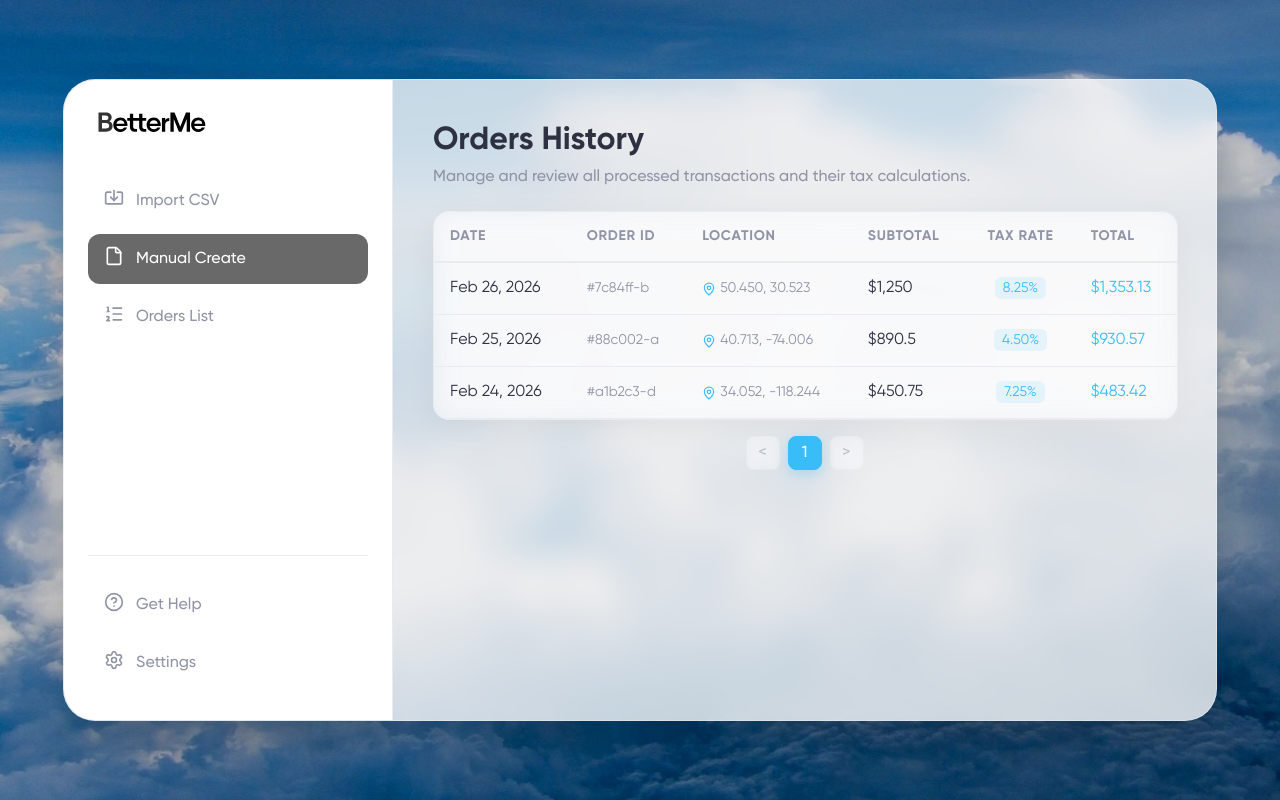
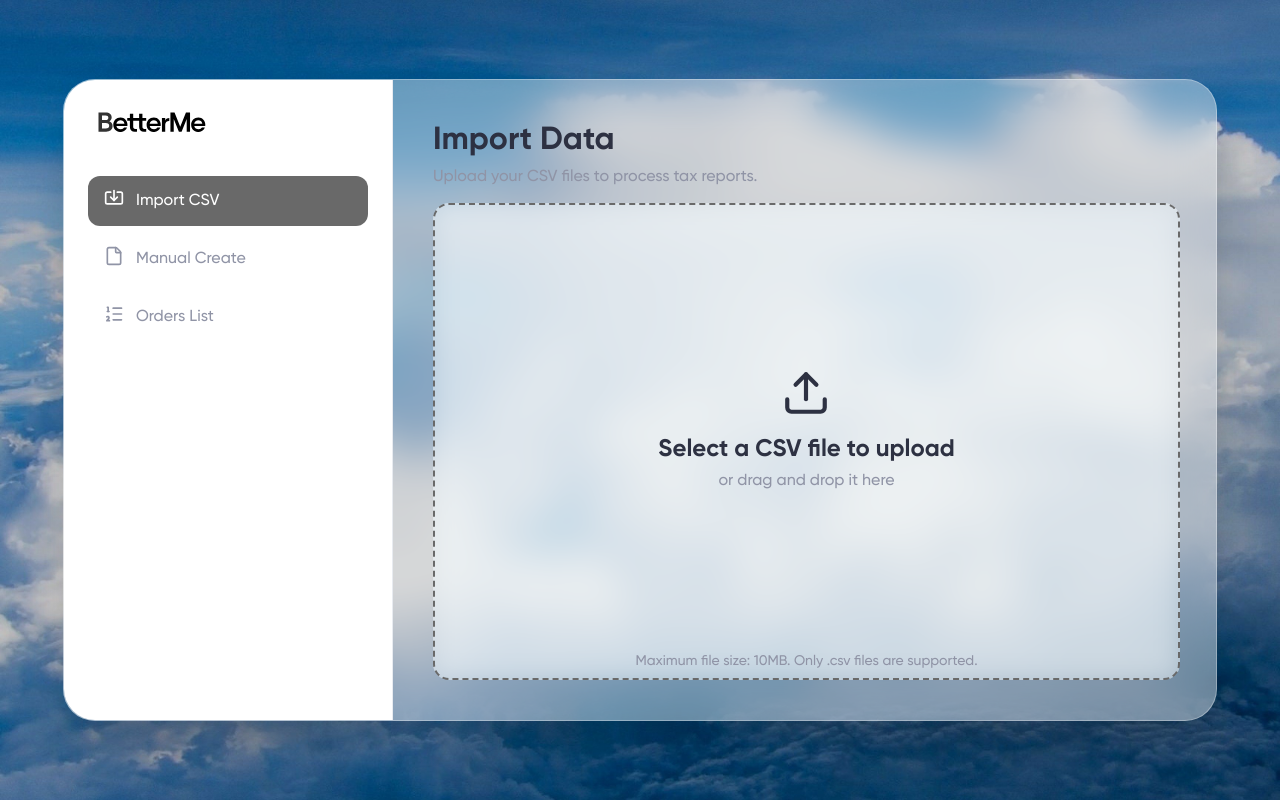
Before and after one commit to IlyaKrasulia/InstantWellnessKitsTaxHelper-App, a React (Vite) app: page /import in a window 1280 px wide. Built offline with nearby package versions, Linux system fonts and the light colour scheme.

Commit message:
feat: add navigation

```diff
--- a/src/components/AppLayout.tsx
+++ b/src/components/AppLayout.tsx
@@ -1,46 +1,84 @@
 import styled from "styled-components";
+import { Outlet, useMatches, useNavigate } from "react-router-dom";
 import { COLORS, FONT_SIZES, FONTS, SPACING } from "@styles";
 import logo from "@assets/images/logo-black.svg";
-import fitnessImg from "@assets/images/login-bg.jpg";
 import { File, HelpCircle, Import, ListOrdered, Settings } from "lucide-react";
-import { ReactNode } from "react";
+import { RouteNames } from "@/utils/routes";
+import { MainBG } from "./MainBG";
+import { GlassContainer } from "./GlassContainer";
 
-const Layout = styled.div`
-  position: relative;
-  width: 100vw;
-  height: 100vh;
-  background-image:
-    linear-gradient(rgba(0, 0, 0, 0.2), rgba(0, 0, 0, 0.2)), url(${fitnessImg});
-  background-size: cover;
-  background-position: center;
-  overflow: hidden;
+interface RouteHandle {
+  title?: string;
+  info?: string;
+}
 
-  display: flex;
-  justify-content: center;
-  align-items: center;
-`;
+const TABS = [
+  { name: "Import CSV", icon: <Import />, path: RouteNames.IMPORT },
+  { name: "Manual Create", icon: <File />, path: RouteNames.CREATE },
+  { name: "Orders List", icon: <ListOrdered />, path: RouteNames.ORDERS },
+];
 
-const AppContainer = styled.div`
-  display: flex;
-  width: 90vw;
-  height: 80vh;
+export const AppLayout = () => {
+  const navigate = useNavigate();
 
-  background-color: rgba(248, 249, 250, 0.8);
+  const matches = useMatches();
 
-  backdrop-filter: blur(15px);
-  -webkit-backdrop-filter: blur(15px);
+  const currentMatch = matches.find((m) => m.handle);
+  const { title, info } = (currentMatch?.handle as RouteHandle) || {};
 
-  border-radius: 32px;
-  border: 1px solid rgba(255, 255, 255, 0.3);
-  box-shadow: 0 25px 50px -12px rgba(0, 0, 0, 0.25);
+  const onOpenPage = (path: string) => {
+    navigate(`/${path}`);
+  };
 
-  overflow: hidden;
-  z-index: 10;
-`;
+  return (
+    <MainBG>
+      <GlassContainer>
+        <SidebarContainer>
+          <div style={{ paddingLeft: "10px" }}>
+            <img src={logo} alt="BDPay" style={{ height: "20px" }} />
+          </div>
+
+          <NavMenu>
+            {TABS.map((tab) => (
+              <NavItem
+                key={tab.path}
+                $active={currentMatch?.pathname === `/${tab.path}`}
+                onClick={() => onOpenPage(tab.path)}
+              >
+                <span>{tab.icon}</span> {tab.name}
+              </NavItem>
+            ))}
+          </NavMenu>
+
+          <BottomMenu>
+            <NavItem>
+              <span>
+                <HelpCircle />
+              </span>{" "}
+              Get Help
+            </NavItem>
+            <NavItem>
+              <span>
+                <Settings />
+              </span>{" "}
+              Settings
+            </NavItem>
+          </BottomMenu>
+        </SidebarContainer>
+
+        <MainContent>
+          {title && <Title>{title}</Title>}
+          {info && <InfoText>{info}</InfoText>}
+          <Outlet />
+        </MainContent>
+      </GlassContainer>
+    </MainBG>
+  );
+};
 
 const SidebarContainer = styled.aside`
   width: 280px;
-  height: 100мр;
+  height: 100vh;
   background-color: ${COLORS.surface};
   border-right: 1px solid ${COLORS.border};
   display: flex;
@@ -111,65 +149,3 @@ const InfoText = styled.h3`
   font-size: ${FONT_SIZES.body};
   color: ${COLORS.textSecondary};
 `;
-
-interface IProps {
-  children: ReactNode;
-  title?: string;
-  info?: string;
-}
-
-export const AppLayout = ({ children, title, info }: IProps) => {
-  return (
-    <Layout>
-      <AppContainer>
-        <SidebarContainer>
-          <div style={{ paddingLeft: "10px" }}>
-            <img src={logo} alt="BDPay" style={{ height: "20px" }} />
-          </div>
-
-          <NavMenu>
-            <NavItem>
-              <span>
-                <Import />
-              </span>{" "}
-              Import CSV
-            </NavItem>
-            <NavItem $active>
-              <span>
-                <File />
-              </span>{" "}
-              Manual Create
-            </NavItem>
-            <NavItem>
-              <span>
-                <ListOrdered />
-              </span>{" "}
-              Orders List
-            </NavItem>
-          </NavMenu>
-
-          <BottomMenu>
-            <NavItem>
-              <span>
-                <HelpCircle />
-              </span>{" "}
-              Get Help
-            </NavItem>
-            <NavItem>
-              <span>
-                <Settings />
-              </span>{" "}
-              Settings
-            </NavItem>
-          </BottomMenu>
-        </SidebarContainer>
-
-        <MainContent>
-          {title && <Title>{title}</Title>}
-          {info && <InfoText>{info}</InfoText>}
-          {children}
-        </MainContent>
-      </AppContainer>
-    </Layout>
-  );
-};
--- /dev/null
+++ b/src/components/GlassContainer.tsx
@@ -0,0 +1,26 @@
+import styled from "styled-components";
+
+interface IProps {
+  children?: React.ReactNode;
+}
+
+export const GlassContainer = ({children}: IProps) => {
+  return <AppContainer>{children}</AppContainer>;
+};
+
+const AppContainer = styled.div`
+  display: flex;
+  width: 90vw;
+  height: 80vh;
+
+  background: rgba(255, 255, 255, 0.4);
+  backdrop-filter: blur(20px);
+  -webkit-backdrop-filter: blur(20px);
+
+  border-radius: 32px;
+  border: 1px solid rgba(255, 255, 255, 0.3);
+  box-shadow: 0 25px 50px -12px rgba(0, 0, 0, 0.25);
+
+  overflow: hidden;
+  z-index: 10;
+`;
--- /dev/null
+++ b/src/components/MainBG.tsx
@@ -0,0 +1,25 @@
+import styled from "styled-components";
+import bg from "@assets/images/login-bg.jpg";
+
+interface IProps {
+  children?: React.ReactNode;
+}
+
+export const MainBG = (props: IProps) => {
+  return <Layout>{props.children}</Layout>;
+};
+
+const Layout = styled.div`
+  position: relative;
+  width: 100vw;
+  height: 100vh;
+  background-image:
+    linear-gradient(rgba(0, 0, 0, 0.2), rgba(0, 0, 0, 0.2)), url(${bg});
+  background-size: cover;
+  background-position: center;
+  overflow: hidden;
+
+  display: flex;
+  justify-content: center;
+  align-items: center;
+`;
--- a/src/main.jsx
+++ b/src/main.jsx
@@ -1,20 +1,14 @@
 import { StrictMode } from "react";
 
 import { createRoot } from "react-dom/client";
+import { RouterProvider } from "react-router-dom";
 
 import "./index.css";
-import { AppLayout } from "./components/AppLayout";
-import { CreateManualOrder } from "./pages/mainStack/CreateManualOrder";
-import { ImportCSVScreen } from "./pages/mainStack/ImportCSV";
-import { OrdersList } from "./pages/mainStack/ordersList";
+
+import { router } from "./router/routes";
 
 createRoot(document.getElementById("root")).render(
   <StrictMode>
-    <AppLayout
-      title="Orders History"
-      info="Manage and review all processed transactions and their tax calculations."
-    >
-      <OrdersList />
-    </AppLayout>
+    <RouterProvider router={router} />
   </StrictMode>
 );
--- a/src/pages/auth/Login/styles.ts
+++ b/src/pages/auth/Login/styles.ts
@@ -1,4 +1,4 @@
-import { BORDER_RADIUS, COLORS, FONT_SIZES, FONTS, SHADOWS } from '@/utils/styles';
+import { COLORS, FONT_SIZES, FONTS, SHADOWS } from '@/utils/styles';
 import fitnessImg from '@assets/images/login-bg.jpg';
 import styled from 'styled-components';
 
--- /dev/null
+++ b/src/pages/mainStack/ErrorPage/index.tsx
@@ -0,0 +1,58 @@
+import { useNavigate } from "react-router-dom";
+import styled from "styled-components";
+import { CloudOff, Home } from "lucide-react";
+import { BORDER_RADIUS, COLORS, FONTS, SPACING } from "@/utils/styles";
+import { CustomButton } from "@/components/CustomButton";
+import { RouteNames } from "@/utils/routes";
+import { MainBG } from "@/components/MainBG";
+
+export const ErrorPage = () => {
+  const navigate = useNavigate();
+
+  const onOpenHome = () => {
+    navigate(RouteNames.IMPORT);
+  };
+
+  return (
+    <MainBG>
+      <GlassContainer>
+        <CloudOff size={80} color={COLORS.primarySolid} />
+        <ErrorTitle>Page Not Found</ErrorTitle>
+        <ErrorDescription>
+          Oops! It seems this cloud doesn't exist. The page you are looking for
+          might have been moved or deleted.
+        </ErrorDescription>
+
+        <CustomButton onClick={onOpenHome} variant="primary">
+          <Home size={18} style={{ marginRight: "8px" }} />
+          Return to Home
+        </CustomButton>
+      </GlassContainer>
+    </MainBG>
+  );
+};
+
+const GlassContainer = styled.div`
+  background: rgba(255, 255, 255, 0.4);
+  backdrop-filter: blur(20px);
+  -webkit-backdrop-filter: blur(20px);
+  border-radius: ${BORDER_RADIUS.large};
+  padding: ${SPACING.xl};
+  text-align: center;
+  max-width: 500px;
+`;
+
+const ErrorTitle = styled.h2`
+  color: ${COLORS.textPrimary};
+  margin-bottom: ${SPACING.md};
+  font-family: ${FONTS.family};
+  font-weight: ${FONTS.weight.bold};
+`;
+
+const ErrorDescription = styled.p`
+  color: ${COLORS.textSecondary};
+  margin-bottom: ${SPACING.lg};
+  line-height: 1.6;
+  font-family: ${FONTS.family};
+  font-weight: ${FONTS.weight.regular};
+`;
--- a/src/pages/mainStack/ImportCSV/components/UploadedState.tsx
+++ b/src/pages/mainStack/ImportCSV/components/UploadedState.tsx
@@ -15,7 +15,6 @@ export const UploadedState = ({
   filename,
   filesize,
   isError,
-  errorMsg,
 }: IProps) => {
   const formatedSize = useMemo(() => filesize.toLocaleString(), [filesize]);
 
--- a/src/pages/mainStack/ImportCSV/index.tsx
+++ b/src/pages/mainStack/ImportCSV/index.tsx
@@ -1,8 +1,6 @@
 import {
   BORDER_RADIUS,
   COLORS,
-  FONT_SIZES,
-  FONTS,
   SPACING,
 } from "@/utils/styles";
 import { ChangeEvent, useRef, useState } from "react";
@@ -10,9 +8,9 @@ import styled from "styled-components";
 import { EmpryState } from "./components/EmptyState";
 import { UploadedState } from "./components/UploadedState";
 
-export const ImportCSVScreen = () => {
+export const ImportCSVPage = () => {
   const [isDragActive, setIsDragActive] = useState(false);
-  const [isError, setIsError] = useState(false);
+  const [isError] = useState(false);
   const [selectedFile, setSelectedFile] = useState<File>();
 
   const inputRef = useRef(null);
@@ -136,30 +134,3 @@ const Container = styled.div<{ $active?: boolean, $hasError?: boolean }>`
         : 'inset 0 0 20px rgba(56, 189, 248, 0.1), 0 8px 24px rgba(56, 189, 248, 0.08)'};
   }
 `;
-
-const UploadInfoTitle = styled.h2`
-  font-family: ${FONTS.family};
-  font-weight: ${FONTS.weight.bold};
-  font-size: ${FONT_SIZES.h2};
-  margin-bottom: ${SPACING.sm};
-  margin-top: ${SPACING.md};
-  color: ${COLORS.textPrimary};
-  text-align: center;
-`;
-
-const UploadInfoInfo = styled.h3`
-  font-family: ${FONTS.family};
-  font-weight: ${FONTS.weight.medium};
-  font-size: ${FONT_SIZES.body};
-  color: ${COLORS.textSecondary};
-  text-align: center;
-`;
-
-const HintText = styled.h4`
-  font-family: ${FONTS.family};
-  font-weight: ${FONTS.weight.medium};
-  font-size: ${FONT_SIZES.small};
-  color: ${COLORS.textSecondary};
-  text-align: center;
-  margin-bottom: ${SPACING.sm};
-`;
--- a/src/pages/mainStack/ordersList/components/Table.tsx
+++ b/src/pages/mainStack/ordersList/components/Table.tsx
@@ -12,7 +12,6 @@ import { useState } from "react";
 import ReactPaginate from "react-paginate";
 import styled from "styled-components";
 
-const items = [1, 2, 3, 4, 5, 6, 7, 8, 9, 10, 11, 12, 13, 14];
 const ITEMS_PER_PAGE = 5;
 
 export const Table = () => {
--- /dev/null
+++ b/src/router/ProtectedRoute.tsx
@@ -0,0 +1,7 @@
+import { Navigate, Outlet } from "react-router-dom";
+
+export const ProtectedRoute = () => {
+  const isAuthenticated = Boolean(true);
+
+  return isAuthenticated ? <Outlet /> : <Navigate to="/login" replace />;
+};
--- /dev/null
+++ b/src/router/routes.tsx
@@ -0,0 +1,52 @@
+import { createBrowserRouter } from 'react-router-dom';
+import { LoginPage } from '@/pages/auth/Login';
+import { AppLayout } from '@/components/AppLayout';
+import { ImportCSVPage } from '@/pages/mainStack/ImportCSV';
+import { CreateManualOrder } from '@/pages/mainStack/CreateManualOrder';
+import { OrdersList } from '@/pages/mainStack/ordersList';
+import { RouteNames } from '@/utils/routes';
+import { ProtectedRoute } from './ProtectedRoute';
+import { ErrorPage } from '@/pages/mainStack/ErrorPage';
+
+export const router = createBrowserRouter([
+  {
+    path: RouteNames.LOGIN,
+    element: <LoginPage />,
+  },
+  {
+    path: '/',
+    element: <ProtectedRoute />,
+    errorElement: <ErrorPage />,
+    children: [
+      {
+        element: <AppLayout />,
+        children: [
+          {
+            path: RouteNames.IMPORT,
+            element: <ImportCSVPage />,
+            handle: {
+              title: "Import Data",
+              info: "Upload your CSV files to process tax reports."
+            }
+          },
+          {
+            path: RouteNames.CREATE,
+            element: <CreateManualOrder />,
+            handle: {
+              title: "Create Manual Order",
+              info: "Manually input order details to calculate taxes on the fly."
+            }
+          },
+          {
+            path: RouteNames.ORDERS,
+            element: <OrdersList />,
+            handle: {
+              title: "Orders History",
+              info: "Manage and review all processed transactions and their tax calculations."
+            }
+          },
+        ],
+      },
+    ],
+  },
+]);
--- /dev/null
+++ b/src/utils/routes.ts
@@ -0,0 +1,6 @@
+export enum RouteNames {
+    LOGIN = 'login',
+    IMPORT = 'import',
+    CREATE = 'create',
+    ORDERS = 'orders',
+}
```
